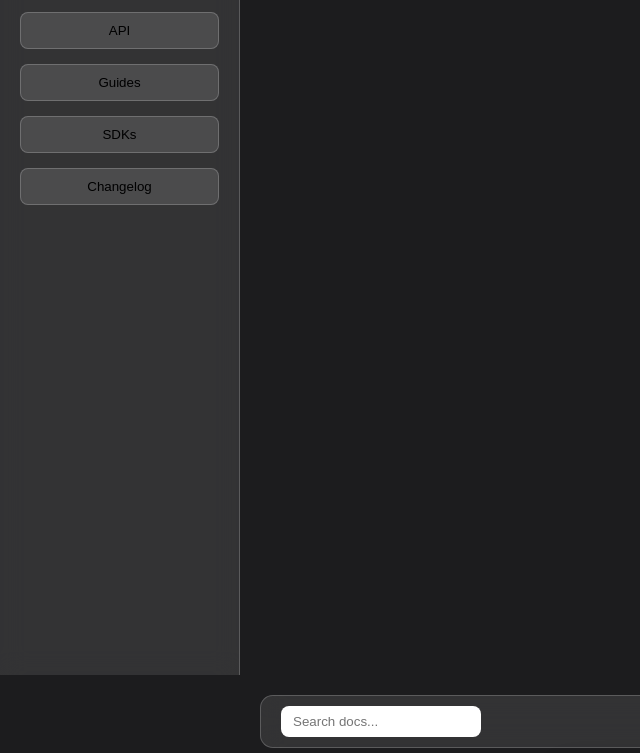
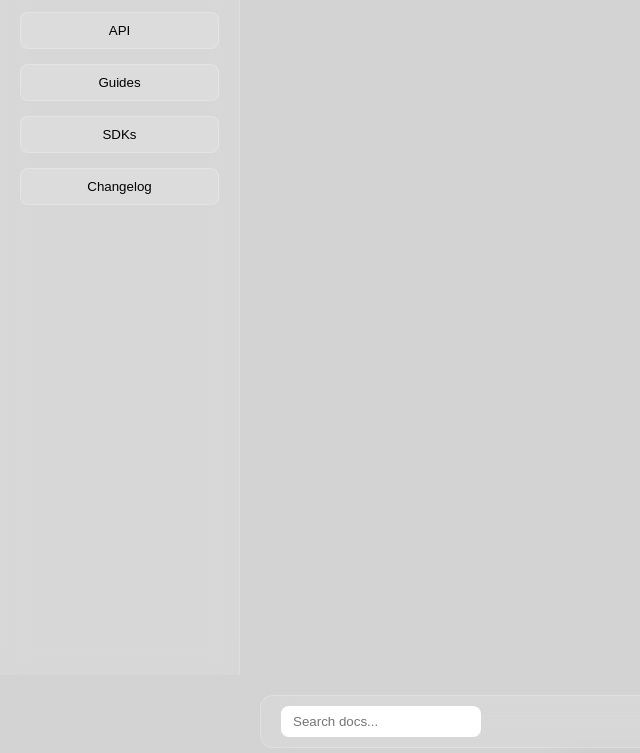
Before and after one commit to discord002/discord002.github.io, a plain HTML site: page developersite.html in a window 1280 px wide. Shown: the part 125-878 px from the top of the page, without its empty margins (0-640 px from the left). Drawn offline with Linux system fonts and the light colour scheme.

Commit message:
Update main.css

```diff
--- a/media/css/main.css
+++ b/media/css/main.css
@@ -7,7 +7,7 @@
 
 body {
     font-family: Arial, sans-serif;
-    background: #1C1C1E;
+    background: #D3D3D3;
     color: #fff;
 }
 
```
